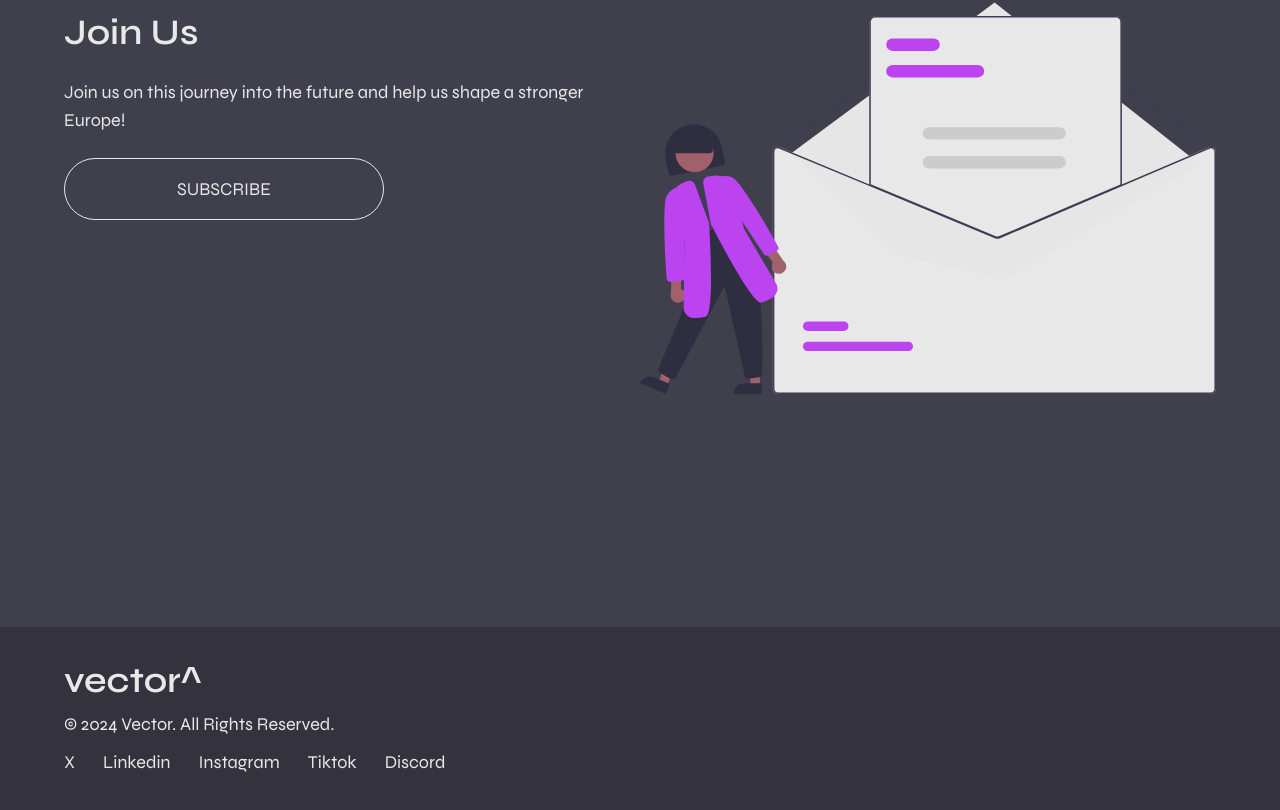
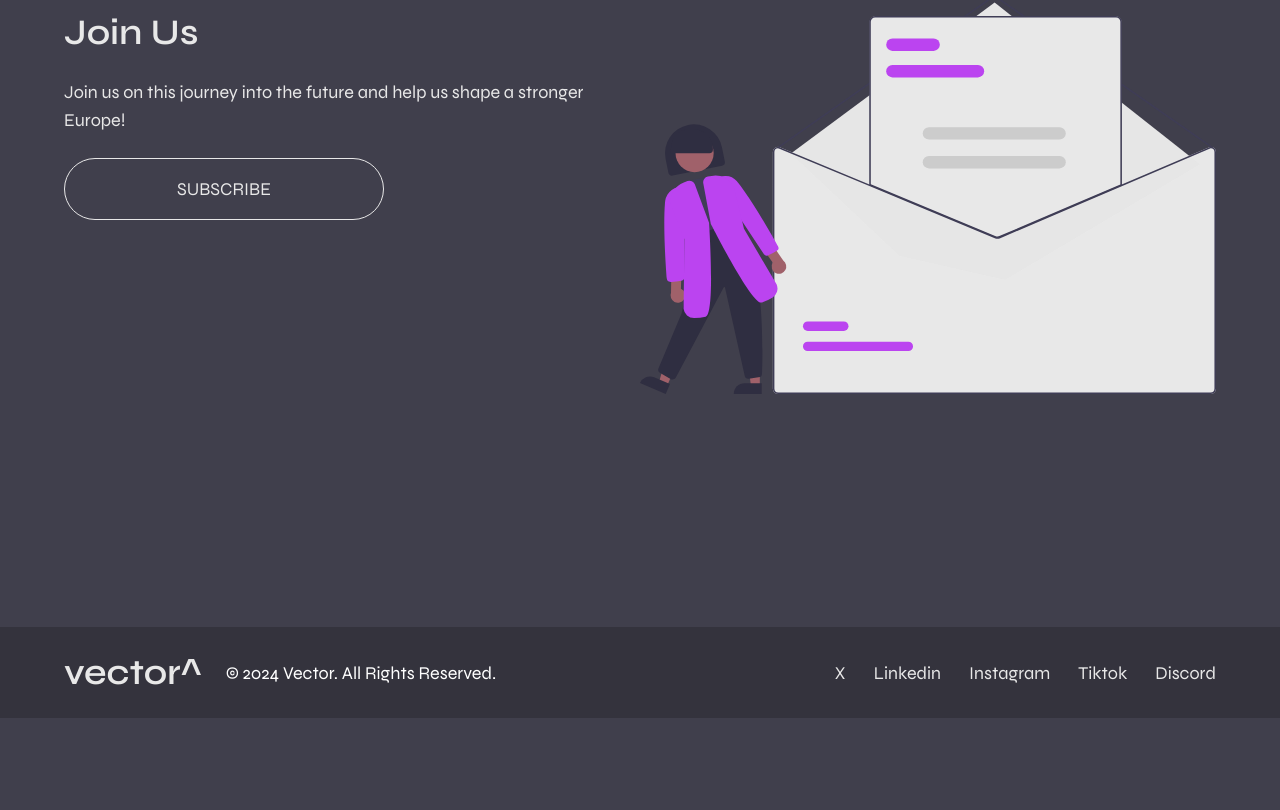
Before and after one commit to jreis13/vector, a Next.js app: page / in a window 1280 px wide. Shown: the part 3099-3909 px from the top of the page. After the commit the page ends 3817 px from the top, so only its background shows below. Built offline with nearby package versions, Linux system fonts and the light colour scheme; no server answers.

Commit message:
update footer

```diff
--- a/src/components/Footer.jsx
+++ b/src/components/Footer.jsx
@@ -1,25 +1,23 @@
 import socialPATHS from "src/common/data/socialsData"
-
 import Logo from "./Logo"
 import NavLinks from "./NavMenu/NavLinks"
 
 function Footer() {
   return (
-    <footer className="bg-[#34333d] px-16 py-4 md:py-8">
-      <div className="flex items-end justify-between">
+    <footer className="bg-[#34333d] px-16 py-4 md:py-6">
+      <div className="flex items-center justify-between">
+        <div className="flex flex-col items-center gap-2 md:flex-row">
+          <div className="flex">
+            <Logo />
+          </div>
+          <span className="text-white md:ml-4">
+            © 2024 <a href="#">Vector</a>. All Rights Reserved.
+          </span>
+        </div>
+
         <div>
-          <div className="flex flex-col gap-2">
-            <div className="flex">
-              <Logo />
-            </div>
-            <span>
-              © 2024 <a href="#">Vector</a>. All Rights Reserved.
-            </span>
-          </div>
+          <NavLinks isDesktop={true} paths={socialPATHS} />
         </div>
-      </div>
-      <div className="my-2">
-        <NavLinks isDesktop={true} paths={socialPATHS} />
       </div>
     </footer>
   )
```
